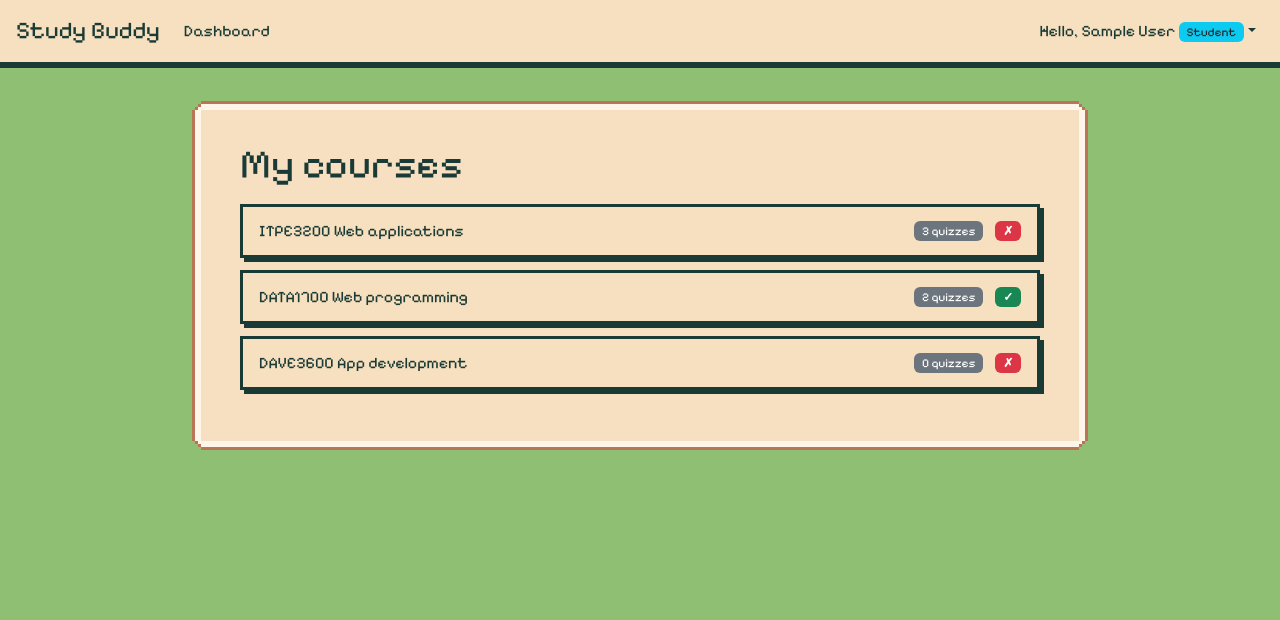
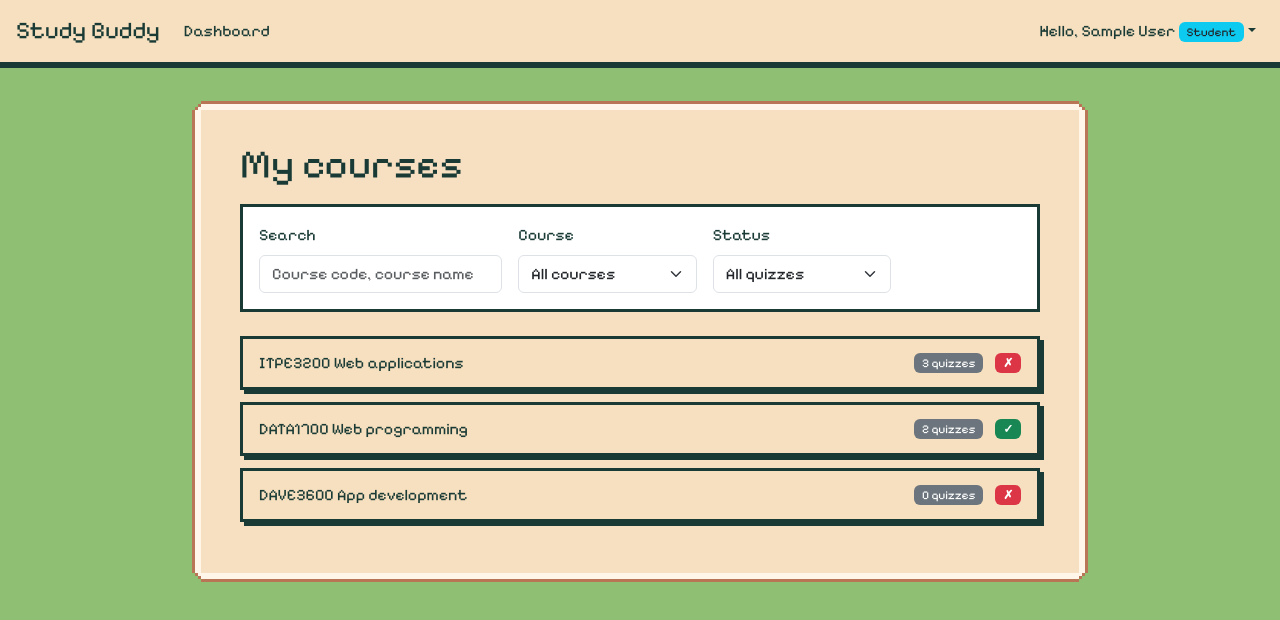
Before and after one commit to malinthnodset/webapp-sub2, a React (Vite) app in the folder web/: page /dashboard in a window 1280 px wide. Shown: the top 620 px of the page. Built offline with nearby package versions, Linux system fonts and the light colour scheme; sample sign-in values are in the browser's storage.

Commit message:
dashboard search, filters and teacher/student buttons

```diff
--- a/web/src/pages/DashboardPage.tsx
+++ b/web/src/pages/DashboardPage.tsx
@@ -1,19 +1,65 @@
 // DashboardPage — every course with its quizzes and the student's progress.
-// React version of Views/Dashboard/Index.cshtml in Subapp 1.
-// First version: only shows the data. Step 10 adds search, filters and teacher/student buttons.
+// React version of Views/Dashboard/Index.cshtml in Subapp 1, with search and filtering on
+// THREE parameters at once (Demo 4: "Filtering content", extended from one search box to three filters).
 
+import { useState } from 'react';
+import { Link } from 'react-router';
 import { useQuery } from '@tanstack/react-query';
-import { Alert, Badge, Spinner } from 'react-bootstrap';
+import { Form, Button, Alert, Badge, Spinner, Row, Col } from 'react-bootstrap';
 import * as dashboardService from '../services/dashboardService';
-import { isQuizCompleted, type DashboardCourseDto } from '../types/dashboard';
+import { useAuth } from '../context/useAuth';
+import { isQuizCompleted, type DashboardCourseDto, type DashboardQuizDto } from '../types/dashboard';
 import './DashboardPage.css';
 
+type StatusFilter = 'all' | 'completed' | 'in-progress' | 'not-started';
+
 export default function DashboardPage() {
+  const { isTeacher } = useAuth();
+
+  // The three filters: plain useState, because they are only UI state (Demo 5: "searchQuery state")
+  const [searchQuery, setSearchQuery] = useState<string>('');
+  const [courseFilter, setCourseFilter] = useState<string>('all');   // 'all' or a course id
+  const [statusFilter, setStatusFilter] = useState<StatusFilter>('all');
+
   // Server data: TanStack Query fetches it, caches it under ['dashboard'], and gives us isLoading/error
-  const { data: courses = [], isLoading, error } = useQuery<DashboardCourseDto[], Error>({
+  const { data: courses = [], isLoading, error, refetch } = useQuery<DashboardCourseDto[], Error>({
     queryKey: ['dashboard'],
     queryFn: dashboardService.fetchDashboard,
   });
+
+  // Does a quiz match the chosen status?
+  const matchesStatus = (quiz: DashboardQuizDto) => {
+    if (statusFilter === 'completed') return isQuizCompleted(quiz);
+    if (statusFilter === 'in-progress') return quiz.attemptCount > 0 && !isQuizCompleted(quiz);
+    if (statusFilter === 'not-started') return quiz.attemptCount === 0;
+    return true; // 'all'
+  };
+
+  // ---------- The filtering: all three filters work together ----------
+  const query = searchQuery.trim().toLowerCase();
+  const filteredCourses = courses
+    // 1) Course dropdown: keep one course, or all of them
+    .filter((course) => courseFilter === 'all' || course.id === Number(courseFilter))
+    // 2) Search text and status: keep only the quizzes that match both
+    .map((course) => {
+      // If the course code or name matches the search, all its quizzes count as matching the text
+      const courseMatches =
+        course.code.toLowerCase().includes(query) || course.name.toLowerCase().includes(query);
+      const quizzes = course.quizzes.filter(
+        (quiz) => (courseMatches || quiz.title.toLowerCase().includes(query)) && matchesStatus(quiz),
+      );
+      return { ...course, quizzes, courseMatches };
+    })
+    // 3) Hide courses with nothing left to show
+    .filter((course) => course.quizzes.length > 0 || (course.courseMatches && statusFilter === 'all'));
+
+  const filtersUsed = query !== '' || courseFilter !== 'all' || statusFilter !== 'all';
+
+  const resetFilters = () => {
+    setSearchQuery('');
+    setCourseFilter('all');
+    setStatusFilter('all');
+  };
 
   if (isLoading) {
     return <Spinner animation="border" role="status" className="d-block mx-auto" />;
@@ -21,15 +67,74 @@ export default function DashboardPage() {
 
   return (
     <div>
-      <h1 className="mb-3">My courses</h1>
+      <div className="d-flex justify-content-between align-items-center mb-3">
+        <h1 className="mb-0">My courses</h1>
+        {/* Only teachers can create courses (conditional rendering with &&) */}
+        {isTeacher && <Link to="/coursecreate" className="btn btn-primary">+ New course</Link>}
+      </div>
 
-      {error && <Alert variant="danger">Could not load your courses: {error.message}</Alert>}
+      {error && (
+        <Alert variant="danger">
+          Could not load your courses: {error.message}{' '}
+          <Button variant="link" className="p-0 align-baseline" onClick={() => refetch()}>Try again</Button>
+        </Alert>
+      )}
 
-      {courses.map((course) => {
+      {/* ---------- Search and filters ---------- */}
+      <Form className="dashboard-filters" role="search" onSubmit={(e) => e.preventDefault()}>
+        <Row className="g-3 align-items-end">
+          <Col md={4}>
+            <Form.Group controlId="searchQuery">
+              <Form.Label>Search</Form.Label>
+              <Form.Control
+                type="search"
+                placeholder="Course code, course name or quiz"
+                value={searchQuery}
+                onChange={(e) => setSearchQuery(e.target.value)}
+              />
+            </Form.Group>
+          </Col>
+          <Col md={3}>
+            <Form.Group controlId="courseFilter">
+              <Form.Label>Course</Form.Label>
+              <Form.Select value={courseFilter} onChange={(e) => setCourseFilter(e.target.value)}>
+                <option value="all">All courses</option>
+                {courses.map((course) => (
+                  <option key={course.id} value={course.id}>{course.code}</option>
+                ))}
+              </Form.Select>
+            </Form.Group>
+          </Col>
+          <Col md={3}>
+            <Form.Group controlId="statusFilter">
+              <Form.Label>Status</Form.Label>
+              <Form.Select value={statusFilter} onChange={(e) => setStatusFilter(e.target.value as StatusFilter)}>
+                <option value="all">All quizzes</option>
+                <option value="completed">Completed (60%+)</option>
+                <option value="in-progress">In progress (under 60%)</option>
+                <option value="not-started">Not started</option>
+              </Form.Select>
+            </Form.Group>
+          </Col>
+          <Col md={2}>
+            {/* The Reset button only appears when a filter is in use */}
+            {filtersUsed && <Button variant="outline-dark" className="w-100" onClick={resetFilters}>Reset</Button>}
+          </Col>
+        </Row>
+      </Form>
+
+      {/* ---------- The courses ---------- */}
+      {filteredCourses.length === 0 && !error ? (
+        <p className="text-muted">
+          {filtersUsed ? 'No courses or quizzes match your search.' : 'There are no courses yet.'}
+        </p>
+      ) : (
+        filteredCourses.map((course) => {
           const allCompleted = course.quizzes.length > 0 && course.quizzes.every(isQuizCompleted);
           return (
-          // <details> = a built-in open/close box (no JavaScript needed), like the course modules in Subapp 1
-          <details key={course.id} className="dashboard-course">
+            // <details> = a built-in open/close box (no JavaScript needed), like the course modules in Subapp 1.
+            // It opens automatically while filtering, so you see what matched.
+            <details key={course.id} className="dashboard-course" open={filtersUsed}>
               <summary className="dashboard-course__title">
                 <span className="flex-grow-1"><strong>{course.code}</strong> {course.name}</span>
                 <Badge bg="secondary">{course.quizzes.length} {course.quizzes.length === 1 ? 'quiz' : 'quizzes'}</Badge>
@@ -39,6 +144,12 @@ export default function DashboardPage() {
                   <Badge bg="danger" title="Not all quizzes completed">✗</Badge>
                 )}
               </summary>
+
+              {isTeacher && (
+                <div className="p-2">
+                  <Link to={`/courseupdate/${course.id}`} className="btn btn-sm btn-outline-dark">Edit course</Link>
+                </div>
+              )}
 
               <ul className="list-group list-group-flush">
                 {course.quizzes.map((quiz) => (
@@ -53,6 +164,13 @@ export default function DashboardPage() {
                     ) : (
                       <span className="small text-muted">Not started</span>
                     )}
+
+                    {/* Students take quizzes. The button text depends on whether they tried before. */}
+                    {!isTeacher && (
+                      <Link to={`/quizzes/${quiz.id}/take`} className="btn btn-sm btn-primary">
+                        {quiz.attemptCount > 0 ? 'Try again' : 'Start'}
+                      </Link>
+                    )}
                   </li>
                 ))}
 
@@ -60,7 +178,8 @@ export default function DashboardPage() {
               </ul>
             </details>
           );
-      })}
+        })
+      )}
     </div>
   );
 }
```
Lines whose indentation alone changed are shown as unchanged.
